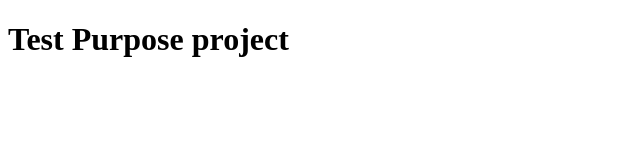
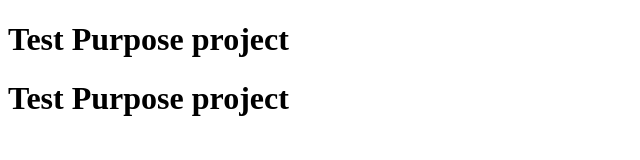
Before and after one commit to omithasan18/test_ftp, a plain HTML site: page index.html in a window 1280 px wide. Shown: the whole page, without its empty margins (0-640 px from the left). Drawn offline with Linux system fonts and the light colour scheme.

Commit message:
update data

```diff
--- a/index.html
+++ b/index.html
@@ -8,5 +8,6 @@
 </head>
 <body>
     <h1>Test Purpose project</h1>
+    <h1>Test Purpose project</h1>
 </body>
 </html>
```
